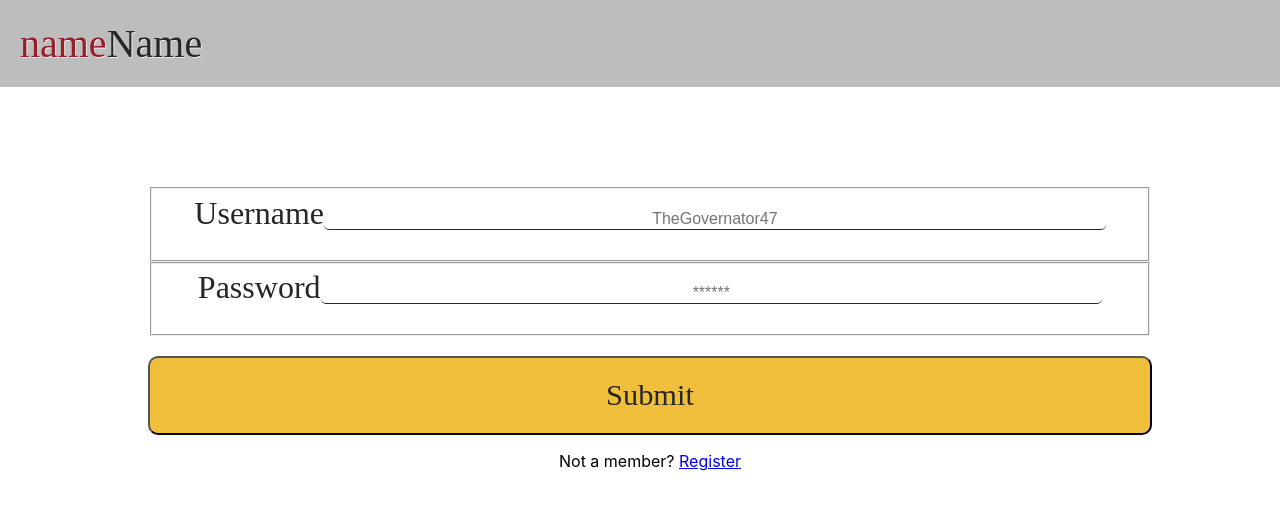
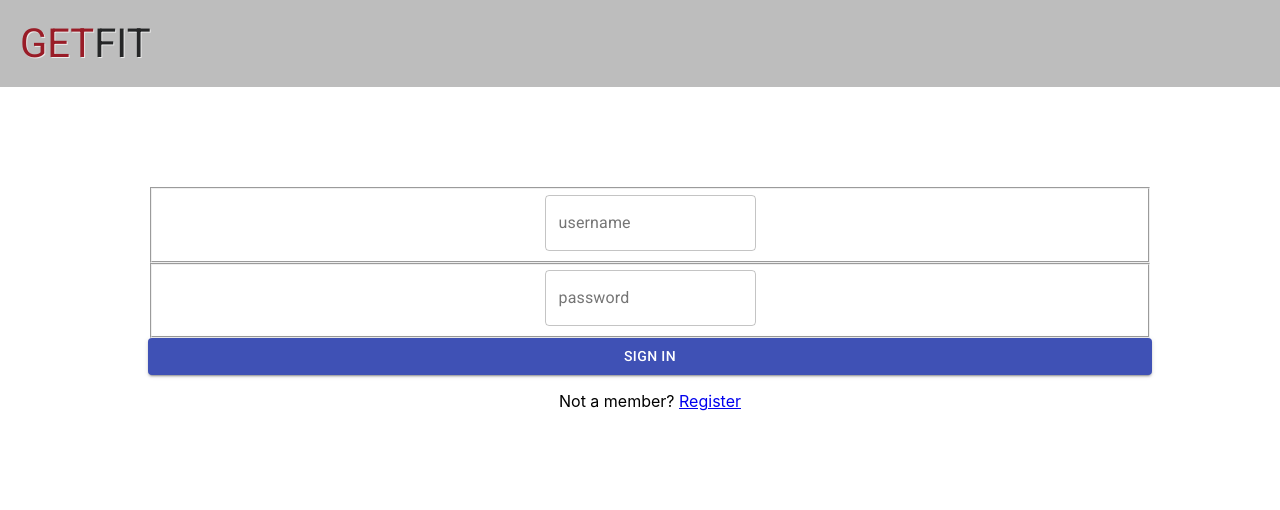
Before and after one commit to BuildWeek-Weight-Lifting-Journal/Front-End, a React (Create React App) app in the folder client/: page / in a window 1280 px wide. Shown: the top 510 px of the page. Built offline with nearby package versions, Linux system fonts and the light colour scheme.

Commit message:
changes on login page and fonts

```diff
--- a/client/public/index.html
+++ b/client/public/index.html
@@ -10,6 +10,7 @@
       content="Web site created using create-react-app"
     />
     <link rel="apple-touch-icon" href="%PUBLIC_URL%/logo192.png" />
+    <link rel="stylesheet" href="https://fonts.googleapis.com/css?family=Roboto:300,400,500,700&display=swap" />
     <!--
       manifest.json provides metadata used when your web app is installed on a
       user's mobile device or desktop. See https://developers.google.com/web/fundamentals/web-app-manifest/
--- a/client/src/App.js
+++ b/client/src/App.js
@@ -10,6 +10,7 @@ import Dashboard from "./components/Dashboard"
 import CreateJournal from "./components/CreateJournal"
 import Navigation from "./components/Navigation";
 import "./App.css";
+
 
 function App(props) {
   const [user, setUser] = useState({});
--- a/client/src/components/auth/Login.jsx
+++ b/client/src/components/auth/Login.jsx
@@ -83,30 +83,43 @@ const LoginForm = ({ errors, touched, setUser }) => {
     <Container>
       <Header>
         <LogoStyle>
-          <span>name</span>
-          <span>Name</span>
+          <span>GET</span>
+          <span>FIT</span>
         </LogoStyle>
       </Header>
       <StyledForm>
         <fieldset>
-          <UserNamePasswordLabel>Username</UserNamePasswordLabel>
+          {/* <UserNamePasswordLabel>Username</UserNamePasswordLabel> */}
           {touched.username && errors.username && (
             <Error className="error">{errors.username}</Error>
           )}
-          <StyledField
+          {/* <StyledField
             type="text"
             name="username"
             placeholder="TheGovernator47"
-          />
+          /> */}
+          <TextField id="outlined-basic" label="username" variant="outlined" type="text"
+            name="username"/>
         </fieldset>
         <fieldset>
-          <UserNamePasswordLabel>Password</UserNamePasswordLabel>
+          {/* <UserNamePasswordLabel>Password</UserNamePasswordLabel> */}
           {touched.password && errors.password && (
             <Error className="error">{errors.password}</Error>
           )}
-          <StyledField type="password" name="password" placeholder="******" />
+          {/* <StyledField type="password" name="password" placeholder="******" /> */}
+          <TextField id="outlined-basic" label="password" variant="outlined" type="text"
+            name="password" placeholder="******"/>
         </fieldset>
-        <ButtonStyle type="submit">Submit</ButtonStyle>
+        {/* <ButtonStyle type="submit">Submit</ButtonStyle> */}
+        <Button
+            type="submit"
+            fullWidth
+            variant="contained"
+            color="primary"
+            // className={classes.submit}
+          >
+            Sign In
+          </Button>
         <p>
           <Member>Not a member?</Member> <span> </span>
           <Link to="/register">Register</Link>
@@ -145,6 +158,8 @@ const Login = withFormik({
 export default Login;
 
 /*************Styles************************/
+/***these are the styles from Ricardo that I'm replacing with Material UI**** */
+
 const StyledForm = styled(Form)`
   justify-content: center;
   padding-left: 20px;
@@ -172,7 +187,7 @@ const StyledField = styled(Field)`
 const UserNamePasswordLabel = styled.label`
   color: #252627;
   font-size: 2rem;
-  font-family: "Alfa Slab One", cursive;
+  font-family: "Roboto";
   text-shadow: #ffffff 1px 1px 0;
   padding: 10px 0;
 `;
@@ -193,14 +208,14 @@ const ButtonStyle = styled.button`
   color: #252627;
   font-size: 1.9rem;
   transition: 1s;
-  font-family: "Alfa Slab One", cursive;
+  font-family: "Roboto";
 `;
 
 const LogoStyle = styled.div`
   color: #252627;
   font-size: 2.5rem;
   text-shadow: #ebebeb 1px 1px 0;
-  font-family: "Alfa Slab One", cursive;
+  font-family: "Roboto";
   width: 100%;
   display: flex;
   justify-content: flex-start;
--- a/client/src/index.css
+++ b/client/src/index.css
@@ -1,6 +1,6 @@
 body {
   margin: 0;
-  font-family: -apple-system, BlinkMacSystemFont, 'Segoe UI', 'Roboto', 'Oxygen',
+  font-family: -apple-system, BlinkMacSystemFont, 'Roboto', 'Oxygen',
     'Ubuntu', 'Cantarell', 'Fira Sans', 'Droid Sans', 'Helvetica Neue',
     sans-serif;
   -webkit-font-smoothing: antialiased;
```
